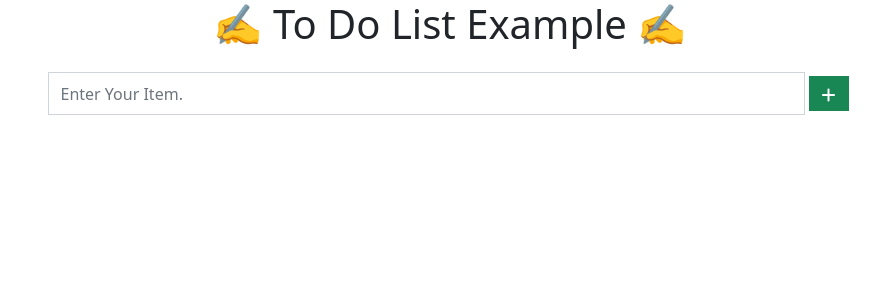
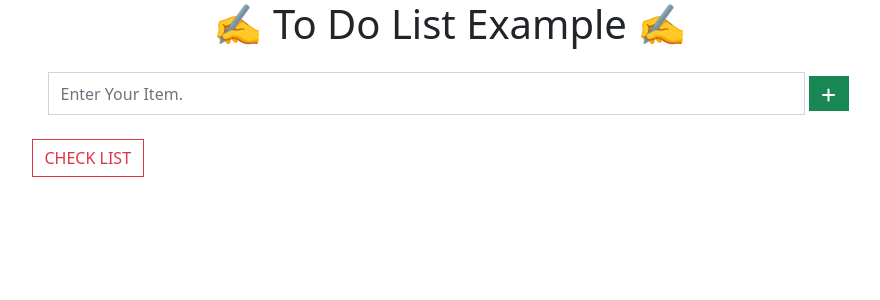
Before and after one commit to lakum654/ReactThapaTechnical, a React (Create React App) app: page /toDoList in a window 1280 px wide. Shown: the top 300 px of the page, without its empty margins (190-1070 px from the left). Built offline with nearby package versions, Linux system fonts and the light colour scheme.

Commit message:
small changes

```diff
--- a/src/ToDoList/ToDoList.js
+++ b/src/ToDoList/ToDoList.js
@@ -16,9 +16,11 @@ const ToDoList = () => {
     // Set ID For Unique Record
     formData['id'] = (savedData.length+1);
     // Set New Data With Old Data In Local Storage
-    localStorage.setItem('item',JSON.stringify([formData,...savedData]))
+    let allData = JSON.stringify([formData,...savedData]);
+    localStorage.setItem('item',allData)
     //Set In State For Display Purpose
-    setSaveData(JSON.parse(localStorage.getItem('item')));
+    let localStorageData = JSON.parse(localStorage.getItem('item'));
+    setSaveData(localStorageData);
     // Reset Item Name Field
     resetField('item');
    }
@@ -32,6 +34,13 @@ const ToDoList = () => {
       // Reset and SAVE Delete Items Back LocalStorage
       localStorage.setItem('item',JSON.stringify(newItems))
       // Reset Back New Data In State
+      setSaveData(JSON.parse(localStorage.getItem('item')));
+   }
+
+  //  Remove All Items from list
+   const checkList = () => {
+      localStorage.removeItem('item');
+      localStorage.setItem('item',JSON.stringify([]))
       setSaveData(JSON.parse(localStorage.getItem('item')));
    }
   return (
@@ -71,6 +80,10 @@ const ToDoList = () => {
                 })
               }
             </ul>
+
+            <div className="mt-2">
+                <button type="button" className="btn btn-outline btn-outline-danger rounded-0" onClick={() => checkList()}>CHECK LIST</button>
+            </div>
           </div>
         </div>
       </div>
```
